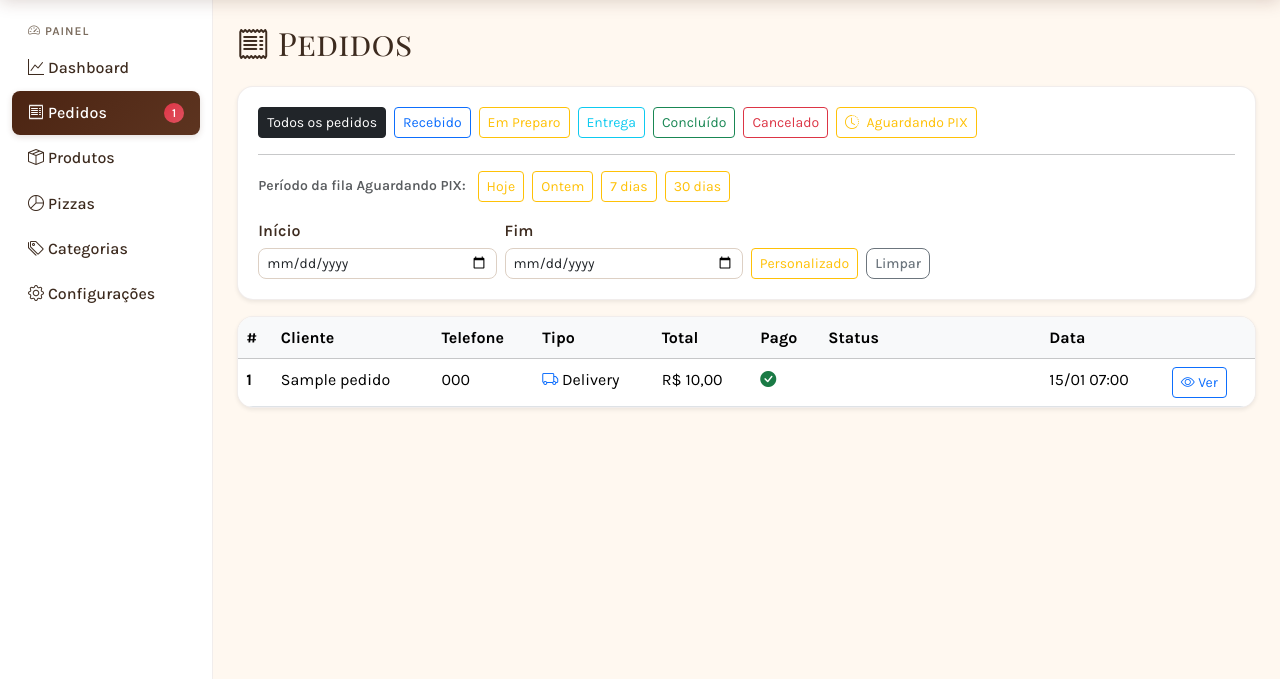
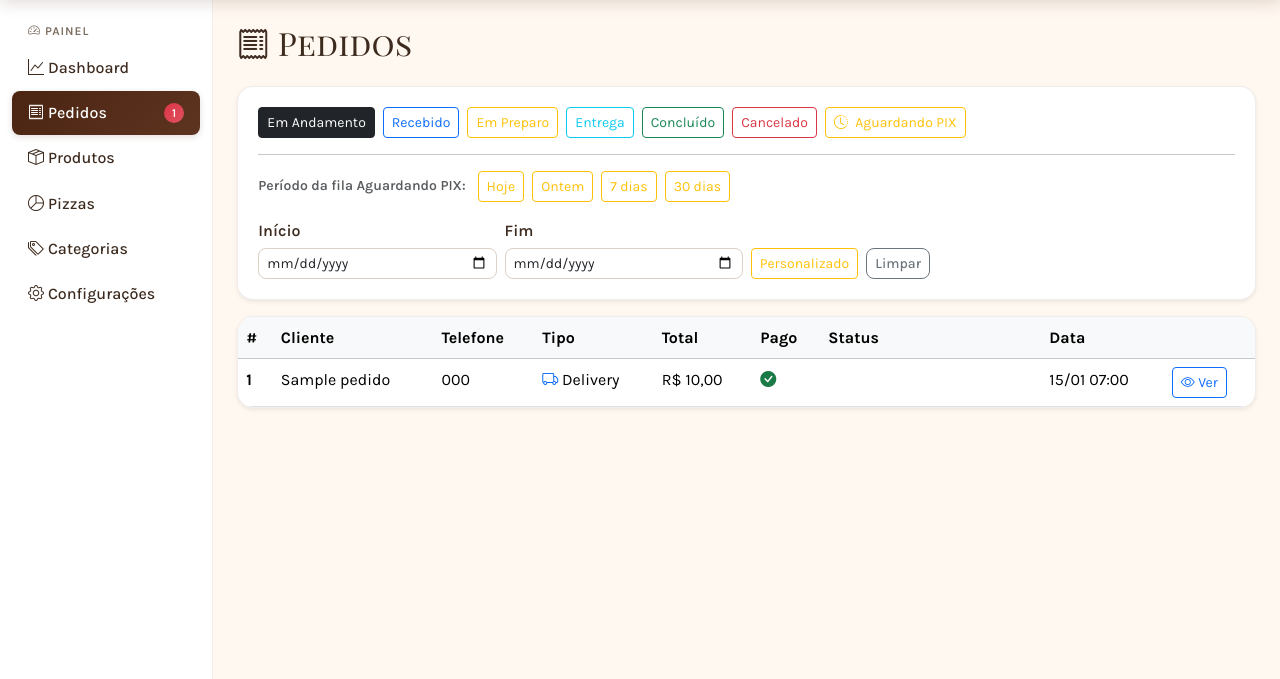
Before and after one commit to CristianoPirolli/cardapio-online, a Django app: page /painel/pedidos/ in a window 1280 px wide. Shown: the part 63-742 px from the top of the page. Run offline with Django 4.2, Linux system fonts and the light colour scheme; a user stored in the database is signed in; tables that the repository leaves empty hold one stand-in row (values such as "Sample post"); parts of the project's set-up code (start-up, migrations or seed data) failed here and were passed over; some libraries are stand-ins or nearby versions.

Commit message:
feat: improve painel pedido actions and views

```diff
--- a/apps/restaurantes/views.py
+++ b/apps/restaurantes/views.py
@@ -465,7 +465,7 @@ def painel_pedidos(request):
     elif status_filtro:
         pedidos_filtrados = pedidos.filter(status=status_filtro)
     else:
-        pedidos_filtrados = pedidos
+        pedidos_filtrados = pedidos.exclude(status__in=['concluido', 'cancelado'])
 
     # Paginação: limita a 50 pedidos por página
     from django.core.paginator import Paginator
--- a/templates/painel/pedido_detalhe.html
+++ b/templates/painel/pedido_detalhe.html
@@ -41,7 +41,7 @@
                         {% if pedido.endereco_entrega %}
                         <p class="mb-1"><strong>Endereço:</strong> {{ pedido.endereco_entrega }}</p>
                         {% if pedido.tipo_entrega == 'delivery' %}
-                            <a href="https://www.google.com/maps/dir/?api=1&destination={{ pedido.endereco_entrega|urlencode }}"
+                            <a href="https://www.google.com/maps/dir/?api=1&origin=-27.182278,-51.236500&destination={{ pedido.endereco_entrega|urlencode }}"
                                class="btn btn-sm btn-outline-success mb-2" target="_blank" rel="noopener">
                                 <i class="bi bi-map"></i> Abrir rota no Maps
                             </a>
--- a/templates/painel/pedidos.html
+++ b/templates/painel/pedidos.html
@@ -19,7 +19,7 @@
         <div class="d-flex flex-wrap gap-2">
             <a href="{% url 'painel_pedidos' %}"
                class="btn btn-sm {% if not status_filtro %}btn-dark{% else %}btn-outline-dark{% endif %}">
-                Todos os pedidos
+                Em Andamento
             </a>
             <a href="?status=recebido"
                class="btn btn-sm {% if status_filtro == 'recebido' %}btn-primary{% else %}btn-outline-primary{% endif %}">
```
